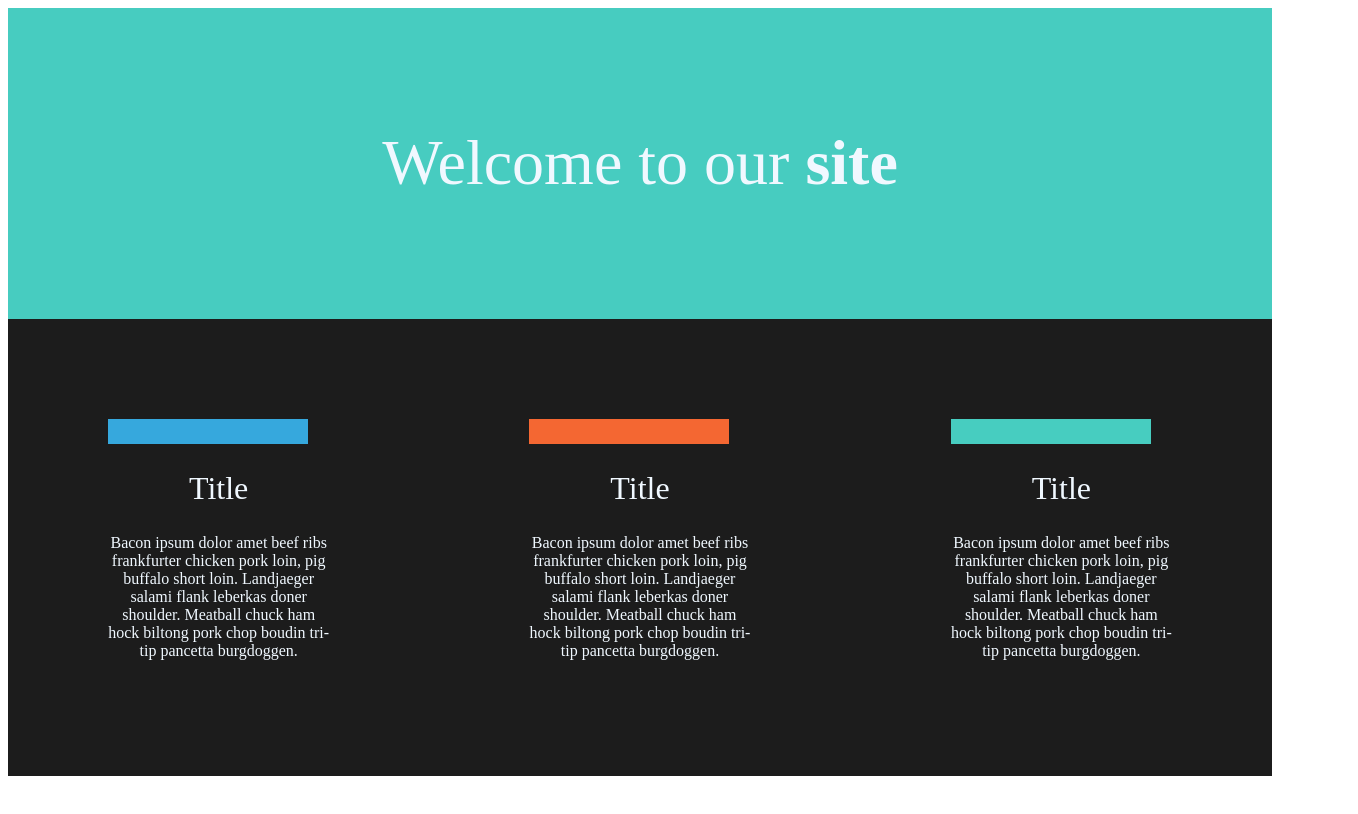
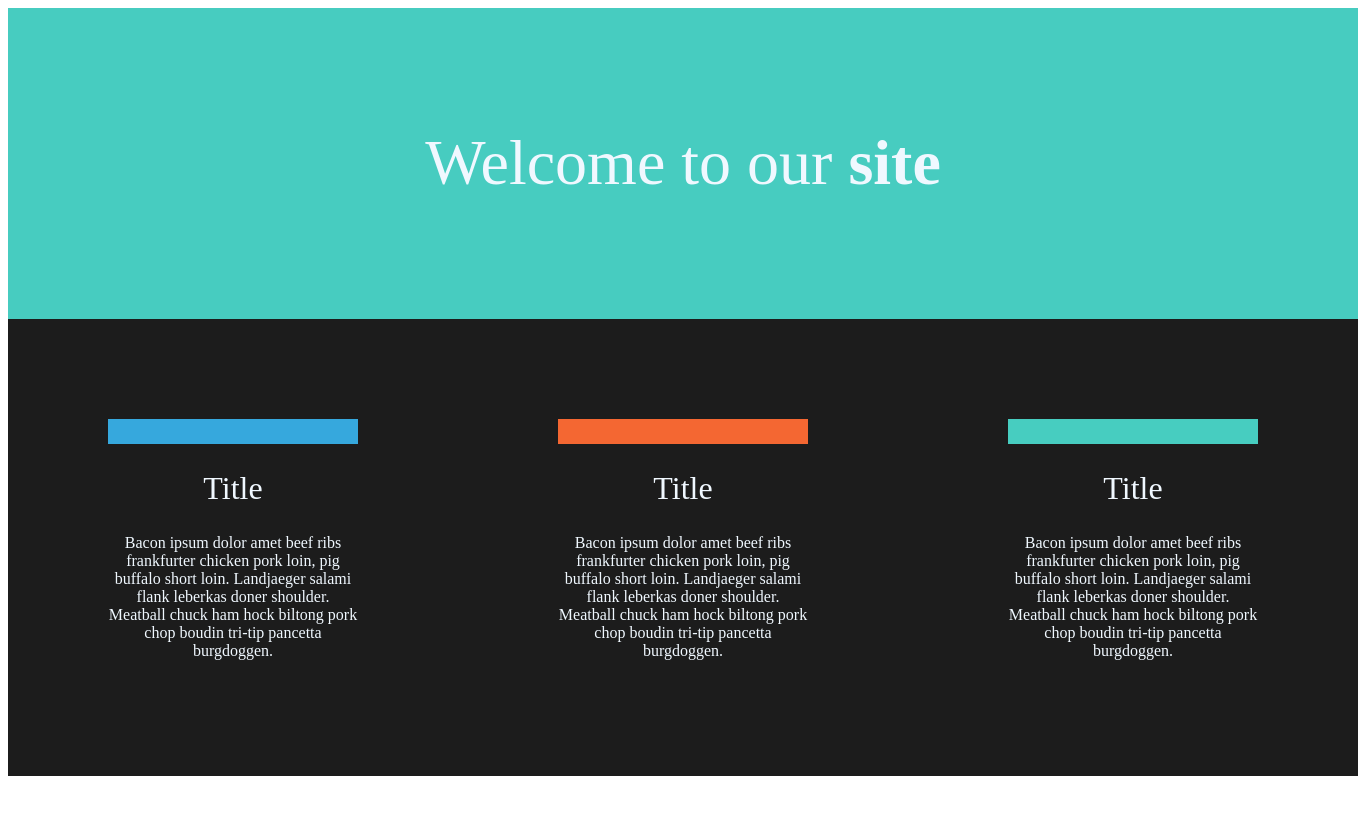
Before and after one commit to JankMajesty/first-responsive-website, a plain HTML site: page index.html in a window 1280 px wide. Shown: the whole page, 1358 px wide, since content can reach past the window. Drawn offline with Linux system fonts and the light colour scheme.

Commit message:
pushing css edits

```diff
--- a/styles.css
+++ b/styles.css
@@ -3,7 +3,7 @@ body{
 
 }
 .box{
-	width:200px;
+	width:250px;
 	height:25px;
 }
 
@@ -61,6 +61,7 @@ body{
             justify-content: center;
             display: flex;
             flex-direction: column;
+            align-items: center;
         }
     }
 
@@ -105,6 +106,7 @@ body{
             margin: 50px;
             padding: 50px;
             text-align: center;
+            align-items: center;
         }
 
 
```
